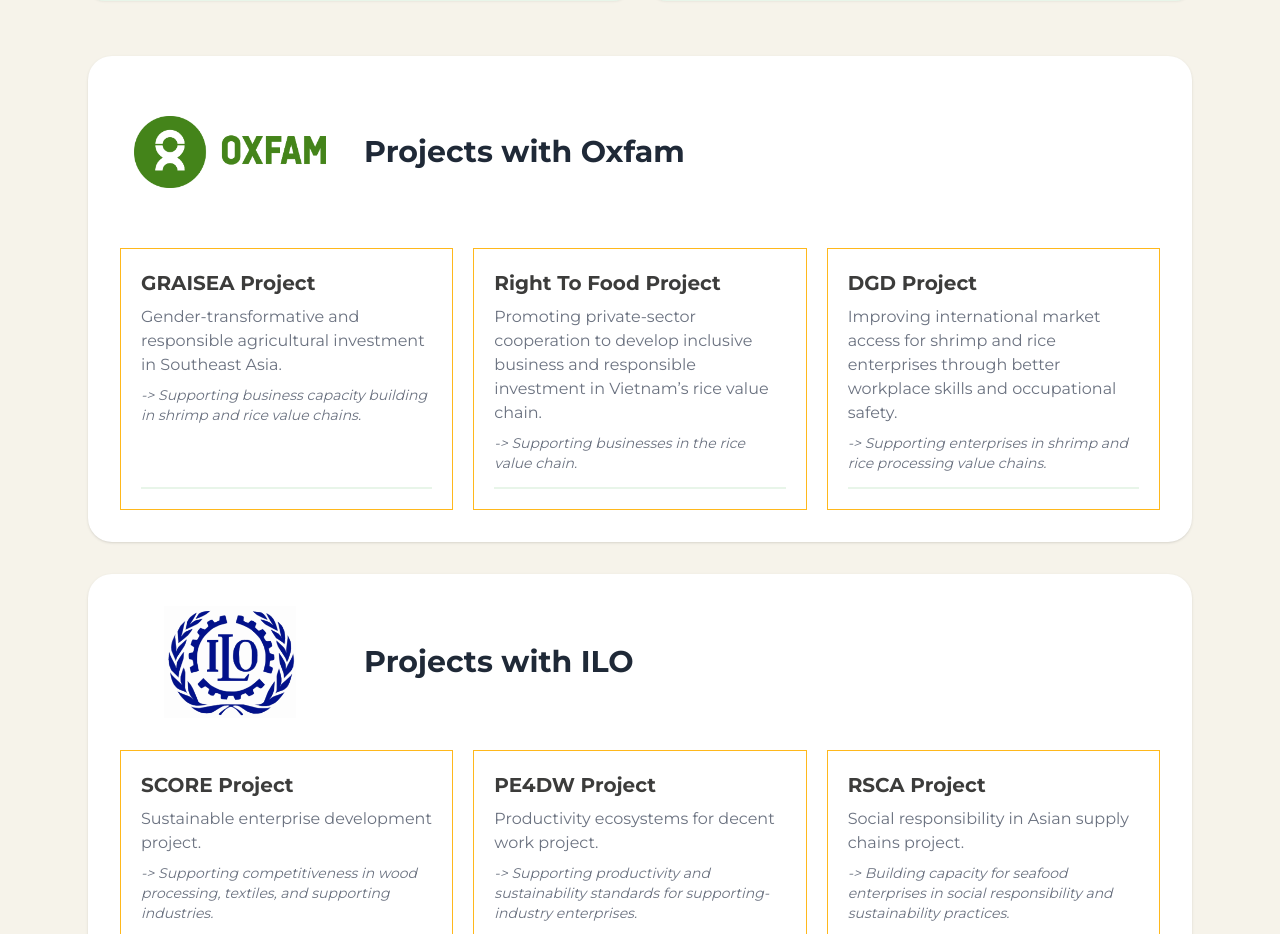
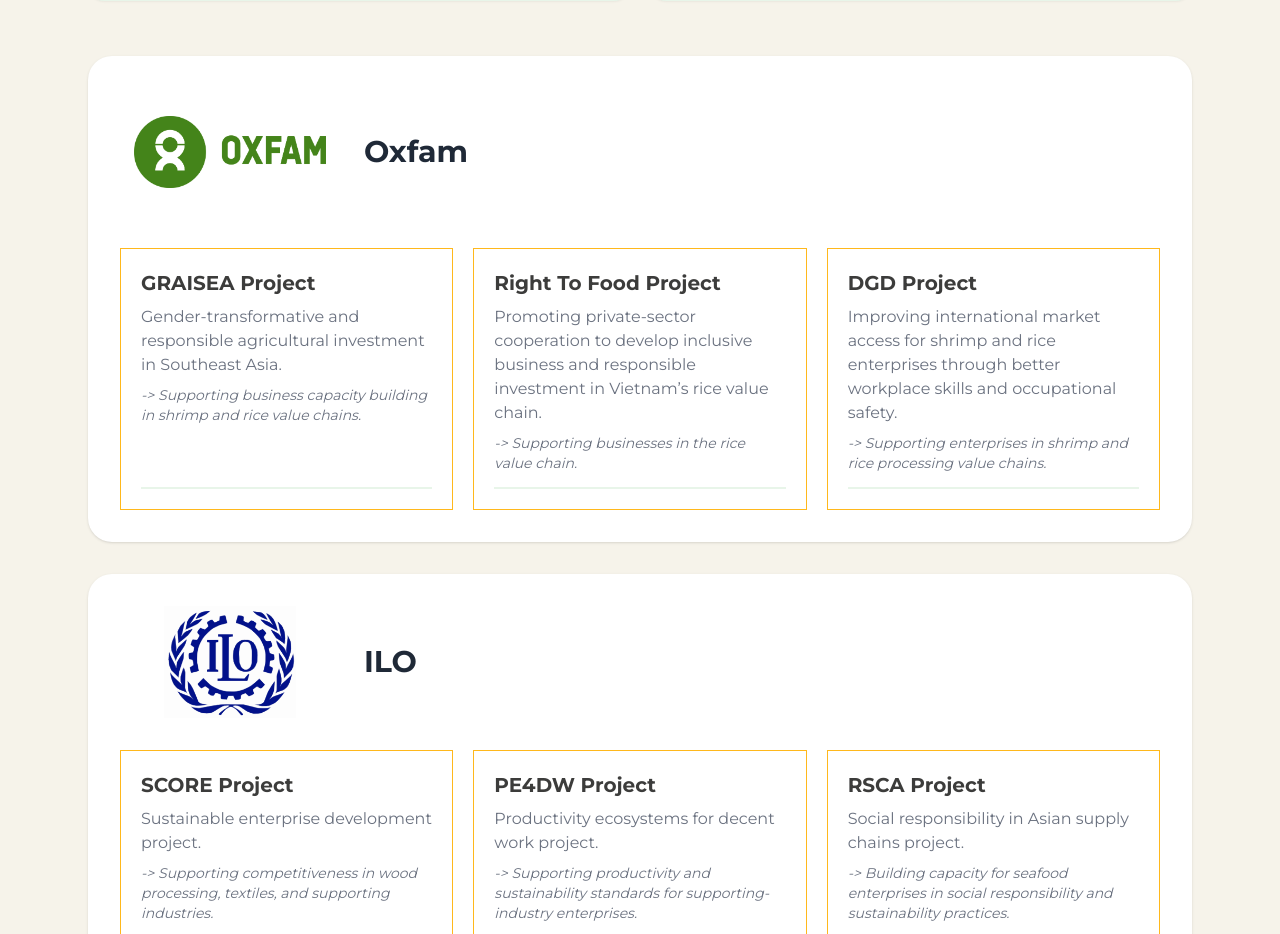
Before and after one commit to aitechdev79/sus_agri_mekong, a Next.js app: page /en/partners in a window 1280 px wide. Shown: the part 1060-1994 px from the top of the page. Built offline with nearby package versions, Linux system fonts and the light colour scheme; no server answers.

Commit message:
Simplify partners section headings to Oxfam and ILO

```diff
--- a/src/app/partners/page.tsx
+++ b/src/app/partners/page.tsx
@@ -266,7 +266,7 @@
                 </div>
                 <div>
                   <h2 className="font-montserrat text-3xl font-bold text-[#1F2937]">
-                    {isEn ? 'Projects with Oxfam' : 'Dự án cùng Oxfam'}
+                    Oxfam
                   </h2>
                 </div>
               </div>
@@ -288,7 +288,7 @@
                 </div>
                 <div>
                   <h2 className="font-montserrat text-3xl font-bold text-[#1F2937]">
-                    {isEn ? 'Projects with ILO' : 'Dự án cùng ILO'}
+                    ILO
                   </h2>
                 </div>
               </div>
```
